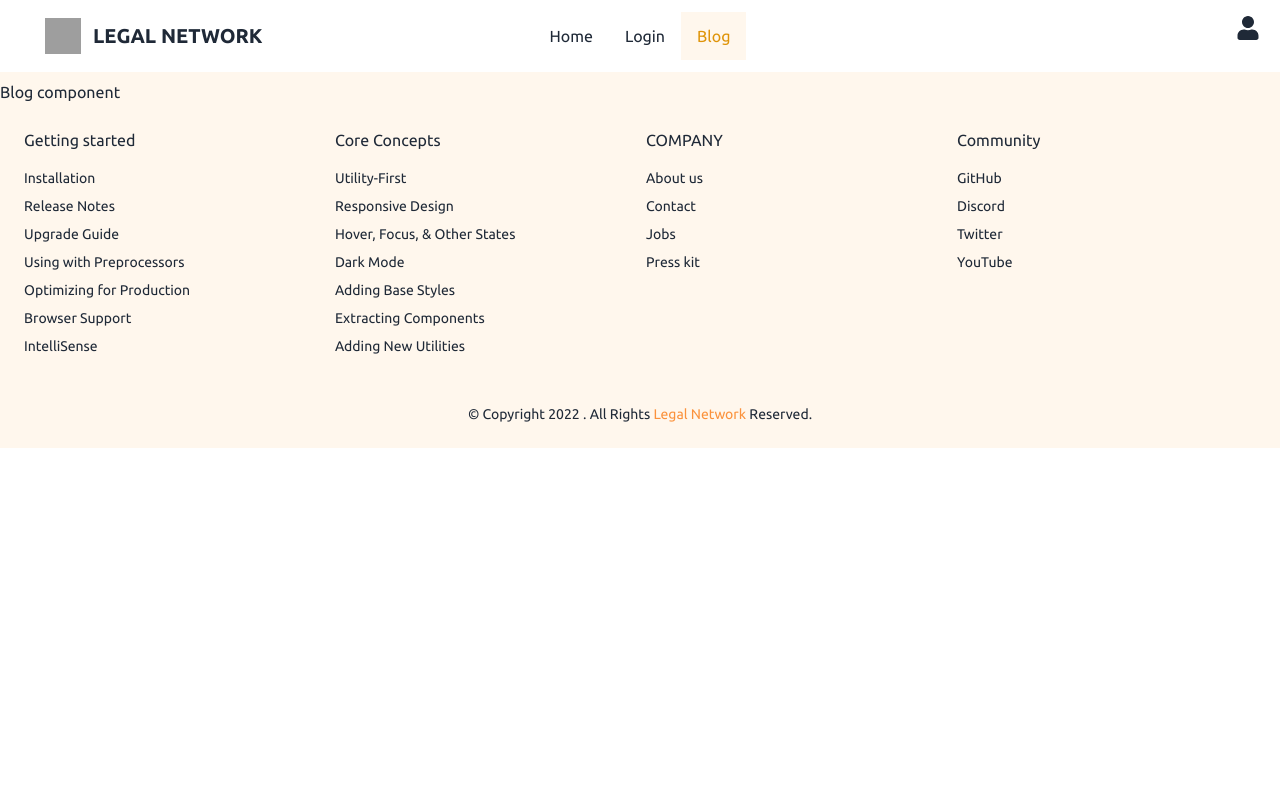
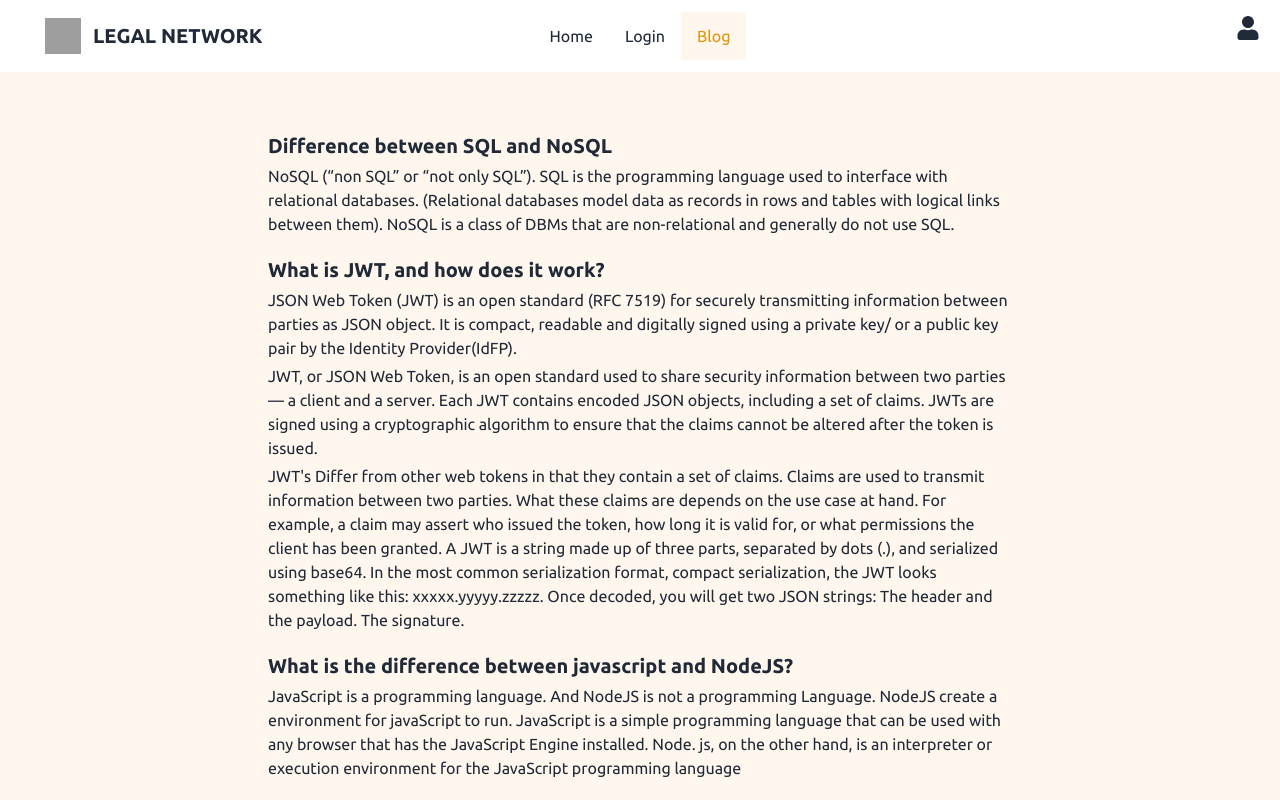
Before and after one commit to yusuf-khan-swd/legal-network-client, a React (Create React App) app: page /blog in a window 1280 px wide. Shown: the top 800 px of the page. Built offline with nearby package versions, Linux system fonts and the light colour scheme; no server answers; grey boxes are pictures that could not be loaded.

Commit message:
added blog

```diff
--- a/src/Pages/Others/Blog/Blog.js
+++ b/src/Pages/Others/Blog/Blog.js
@@ -1,11 +1,65 @@
-import React from 'react';
-import useTitle from '../../../hooks/useTitle';
+import React from "react";
+import useTitle from "../../../hooks/useTitle";
 
 const Blog = () => {
-  useTitle('Blog');
+  useTitle("Blog");
   return (
-    <div>
-      <h2>Blog component</h2>
+    <div className="max-w-screen-md mx-auto py-10">
+      <div className="m-3 mb-5">
+        <h2 className="text-xl font-semibold mb-1">
+          Difference between SQL and NoSQL
+        </h2>
+        <p>
+          NoSQL (“non SQL” or “not only SQL”). SQL is the programming language
+          used to interface with relational databases. (Relational databases
+          model data as records in rows and tables with logical links between
+          them). NoSQL is a class of DBMs that are non-relational and generally
+          do not use SQL.
+        </p>
+      </div>
+      <div className="m-3 mb-5">
+        <h2 className="text-xl font-semibold mb-1 ">
+          What is JWT, and how does it work?
+        </h2>
+        <div>
+          <p className="mb-1">
+            JSON Web Token (JWT) is an open standard (RFC 7519) for securely
+            transmitting information between parties as JSON object. It is
+            compact, readable and digitally signed using a private key/ or a
+            public key pair by the Identity Provider(IdFP).
+          </p>
+          <p className="mb-1">
+            JWT, or JSON Web Token, is an open standard used to share security information between two parties — a client and a server. Each JWT contains encoded JSON objects, including a set of claims. JWTs are signed using a cryptographic algorithm to ensure that the claims cannot be altered after the token is issued.
+          </p>
+
+          <p>
+            JWT's Differ from other web tokens in that they contain a set of claims. Claims are used to transmit information between two parties. What these claims are depends on the use case at hand. For example, a claim may assert who issued the token, how long it is valid for, or what permissions the client has been granted.
+            A JWT is a string made up of three parts, separated by dots (.), and serialized using base64. In the most common serialization format, compact serialization, the JWT looks something like this: xxxxx.yyyyy.zzzzz.
+            Once decoded, you will get two JSON strings:
+            The header and the payload.
+            The signature.
+          </p>
+        </div>
+      </div>
+      <div className="m-3 mb-5">
+        <h2 className="text-xl font-semibold mb-1">
+          What is the difference between javascript and NodeJS?
+        </h2>
+        <p>
+          JavaScript is a programming language. And NodeJS is not a programming Language.
+          NodeJS create a environment for javaScript to run.
+          JavaScript is a simple programming language that can be used with any browser that has the JavaScript Engine installed. Node. js, on the other hand, is an interpreter or execution environment for the JavaScript programming language
+        </p>
+      </div>
+      <div className="m-3 mb-5">
+        <h2 className="text-xl font-semibold mb-1">
+          How does NodeJS handle multiple requests at the same time?
+        </h2>
+        <p>
+          <span className="font-bold">Using Event Que. </span>
+          NodeJS receives multiple client requests and places them into EventQueue. NodeJS is built with the concept of event-driven architecture. NodeJS has its own EventLoop which is an infinite loop that receives requests and processes them.
+        </p>
+      </div>
     </div>
   );
 };
```
